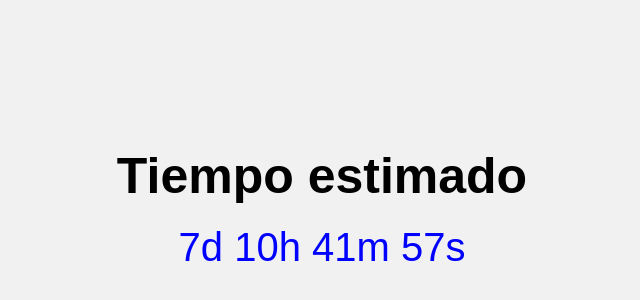
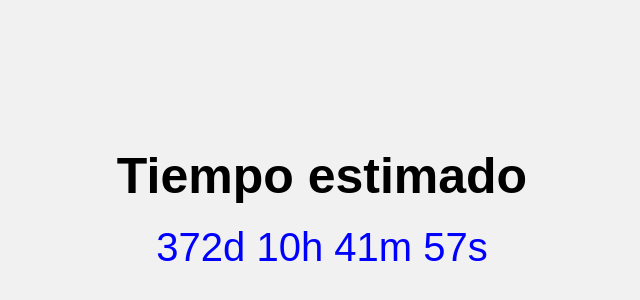
Before and after one commit to duvan-molina/countdown, a plain HTML site: page index.html in a window 1280 px wide. Shown: the part 192-492 px from the top of the page, without its empty margins (318-958 px from the left). Drawn offline with Linux system fonts and the light colour scheme.

Commit message:
Update index.html

```diff
--- a/index.html
+++ b/index.html
@@ -46,7 +46,7 @@
 
     <script>
       // Set the date we're counting down to
-      let countDownDate = new Date("Aug 5, 2024 00:00:00").getTime();
+      let countDownDate = new Date("Aug 5, 2025 00:00:00").getTime();
 
       // Update the count down every 1 second
       let x = setInterval(function () {
```
